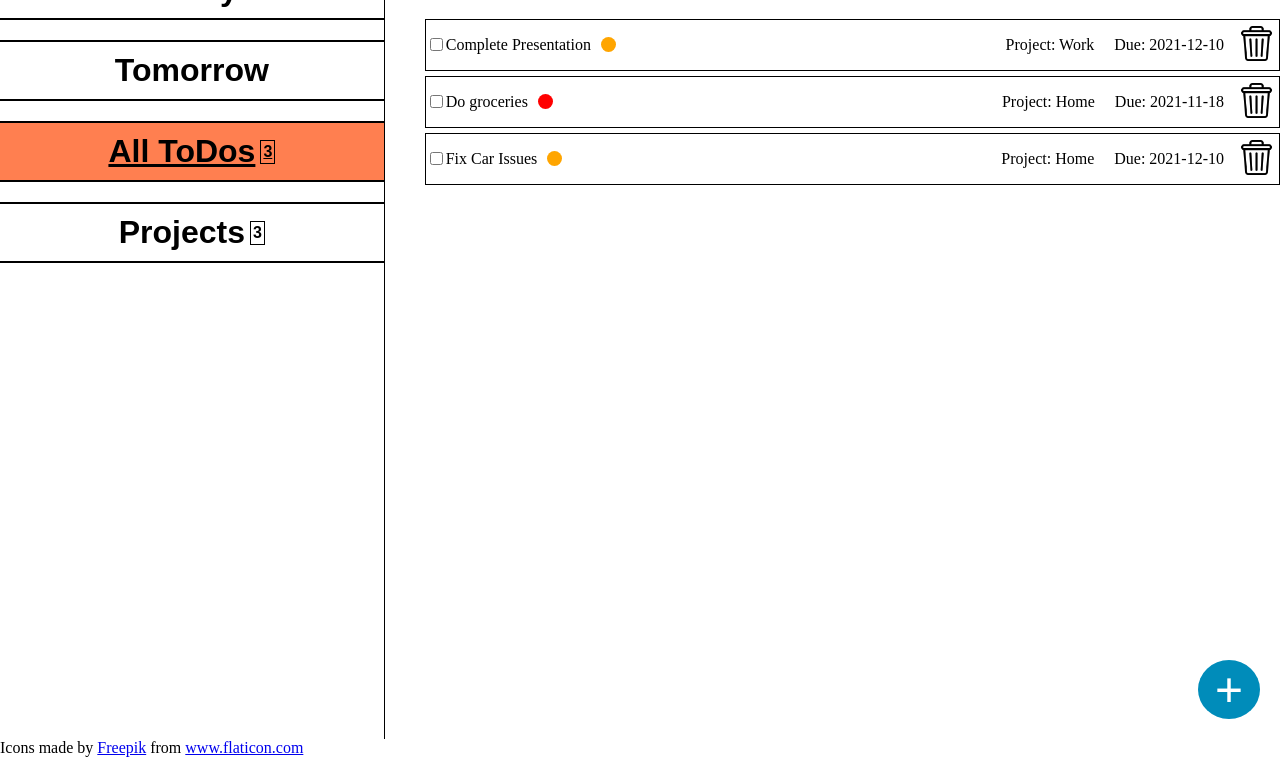
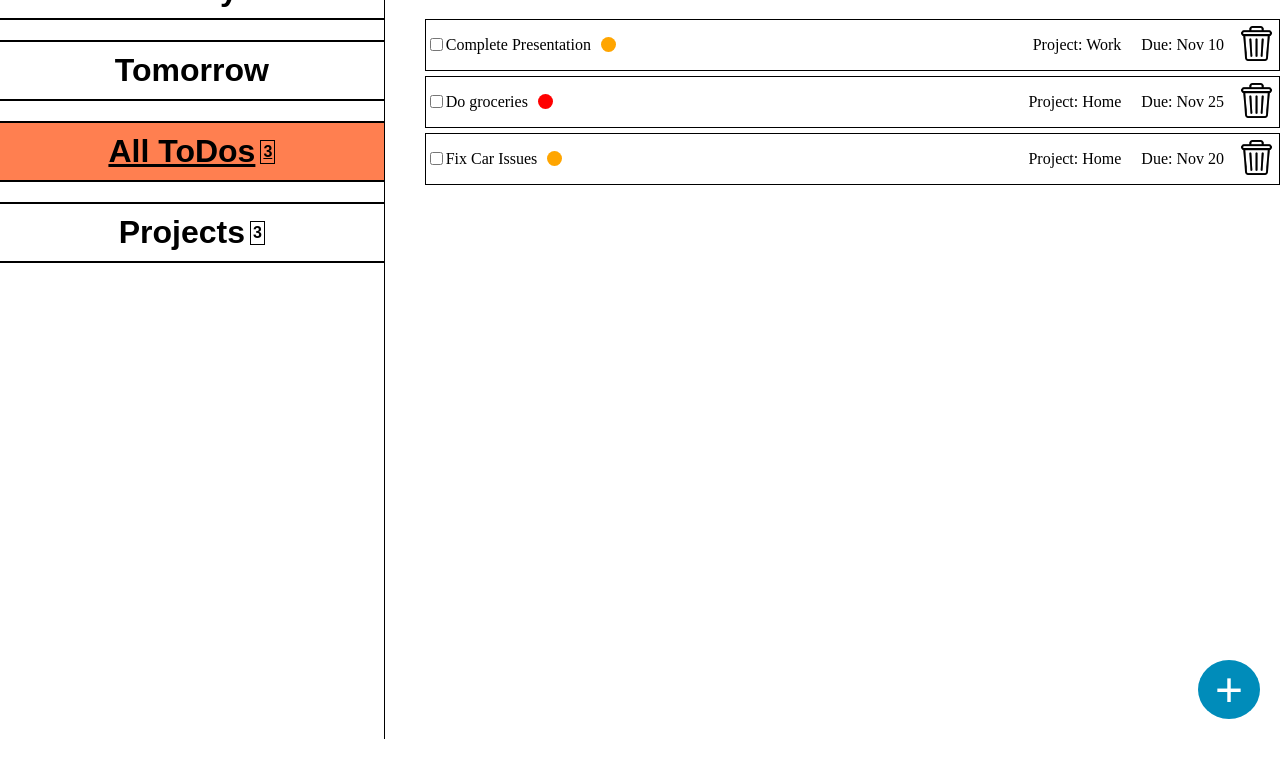
Before and after one commit to SebastienPJ/todo-list, a website built with webpack: page dist/index.html in a window 1280 px wide. Shown: the part 61-818 px from the top of the page. Built offline with nearby package versions, Linux system fonts and the light colour scheme.

Commit message:
format dates using date-fns

```diff
--- a/package.json
+++ b/package.json
@@ -21,5 +21,8 @@
     "style-loader": "^3.3.1",
     "webpack": "^5.60.0",
     "webpack-cli": "^4.9.1"
+  },
+  "dependencies": {
+    "date-fns": "^2.26.0"
   }
 }
--- a/src/create.js
+++ b/src/create.js
@@ -1,6 +1,7 @@
 import { todo } from ".";
 import { renderTodo } from "./render";
 import Bin from './images/bin.png'
+import { isDate, format, isToday, isThisYear } from "date-fns";
 
 
 
@@ -339,7 +340,9 @@ const createElements = (() => {
     let _dueDateContainer = document.createElement('p');
     _dueDateContainer.classList.add('due-date-section');
     if ('dueDate' in task) {
-      _dueDateContainer.textContent = `Due: ${task.dueDate}`;
+      isThisYear(task.dueDate)? _dueDateContainer.textContent = `Due: ${format(task.dueDate, 'MMM dd')}`:
+                            _dueDateContainer.textContent = `Due: ${format(task.dueDate, 'MMM dd, yyyy')}`
+
     };
 
     _visibleContent.appendChild(_dueDateContainer);
--- a/src/index.js
+++ b/src/index.js
@@ -1,5 +1,6 @@
 import { renderTodo } from "./render";
 import './styles.css';
+import { addDays, format, isToday, isTomorrow, startOfDay, startOfToday, startOfTomorrow, isDate, parseISO } from "date-fns";
 
 const todo = (() => {
 
@@ -16,8 +17,9 @@ const todo = (() => {
 
 
   const todoFactory = (data) => {
+
     let title = data.get('title');
-    let dueDate = data.get('due-date');
+    let dueDate = parseISO(data.get('due-date'));
     let priority = data.get('priority');
     let isTodoDone = 'no';
     let project = data.get('part-of-project');
@@ -120,6 +122,15 @@ const todo = (() => {
 
 
     _todoList.push(_newTodo);
+
+
+    // console.log(typeof _newTodo.dueDate);
+
+    if (isToday(_newTodo.dueDate)) {
+      _dueToday.push(_newTodo)
+    }
+
+    console.log(_dueToday);
 
     updateAllCounterData();
 
@@ -289,7 +300,7 @@ const todo = (() => {
   const _todoList = [
     {
       title: "Complete Presentation",
-      dueDate: "2021-12-10",
+      dueDate: parseISO('2021-11-10'),
       priority: "medium",
       isTodoDone: "no",
       notes: "Notes on meeting prep",
@@ -298,7 +309,7 @@ const todo = (() => {
 
     {
       title: "Do groceries",
-      dueDate: "2021-11-18",
+      dueDate: parseISO('2021-11-25'),
       priority: "high",
       isTodoDone: "no",
       notes: 'go to walmart cheap food',
@@ -307,7 +318,7 @@ const todo = (() => {
 
     {
       title: "Fix Car Issues",
-      dueDate: "2021-12-10",
+      dueDate: parseISO('2021-11-20'),
       priority: "medium",
       isTodoDone: "no",
       notes: "vroom vroom",
@@ -323,7 +334,33 @@ const todo = (() => {
   // const _projectList = [];
 
 
+  const _dueToday = []
 
+
+
+  // const today = new Date(2021, 10, 25);
+  // const formattedDay = format(today, 'MMM dd, yyyy')
+
+  // console.log(typeof formattedDay);
+  // console.log(typeof today);
+  // console.log(isToday(today));
+  // console.log(isToday(formattedDay));
+  // console.log(typeof today);
+  // const tomorrow = addDays(today, 1)
+  // const todayStart = startOfDay(today)
+  // console.log(tomorrow);
+
+  // console.log(format(today, 'MMM dd, yyyy'))
+
+  // console.log(todayStart);
+  const day = '2021-11-25'
+  const formattedDate = parseISO(day)
+  // console.log(isToday(parseISO(formattedDate)));
+  // console.log(formattedDate);
+
+  const reformat = format(formattedDate, 'yyyy-MM-dd')
+  // console.log(reformat);
+  // console.log(parseISO(formattedDate));
 
 
 
```
Also changed, not shown: src/render.js (+0 -28 lines), dist/index.html, dist/main.js, 1 other file.
